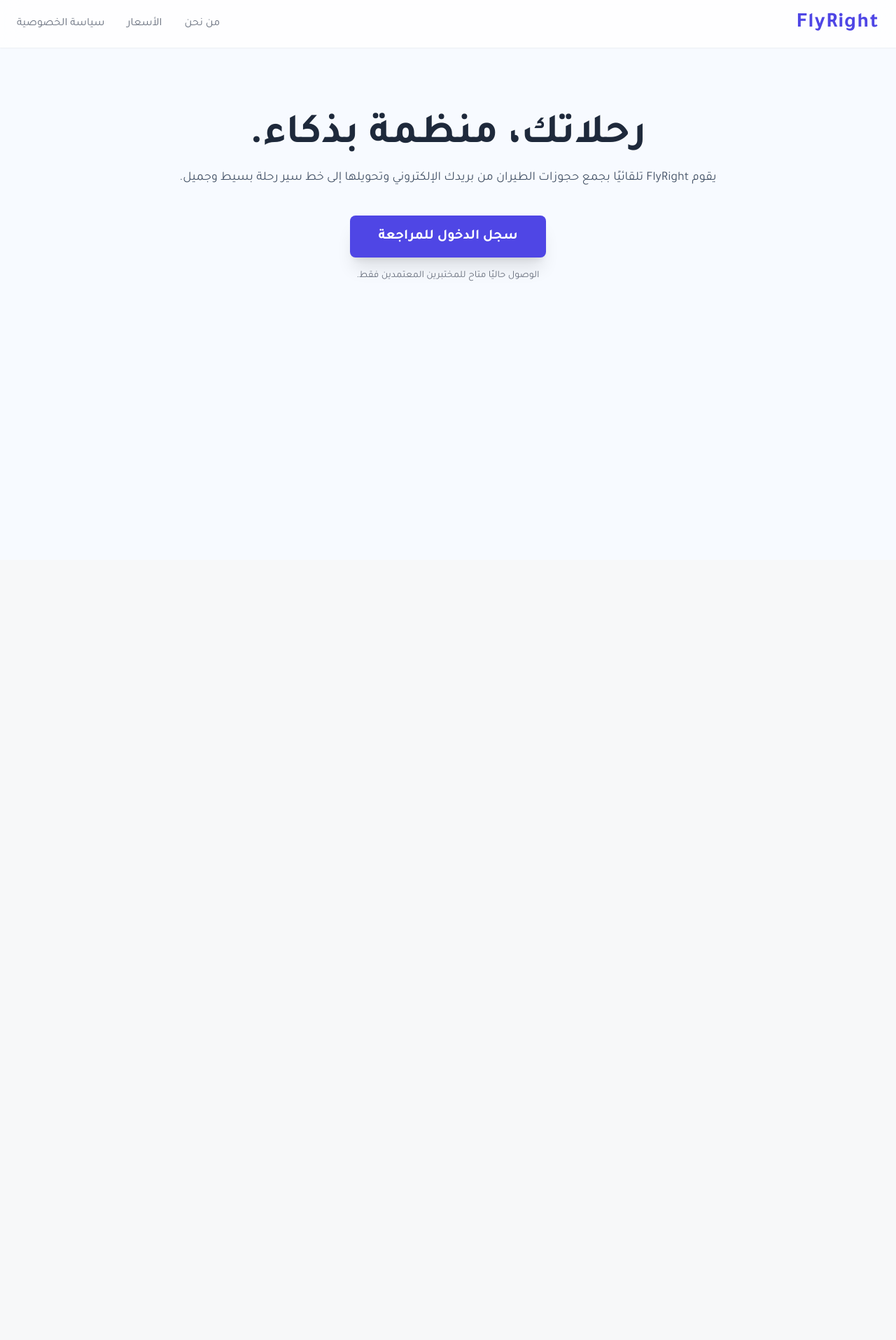
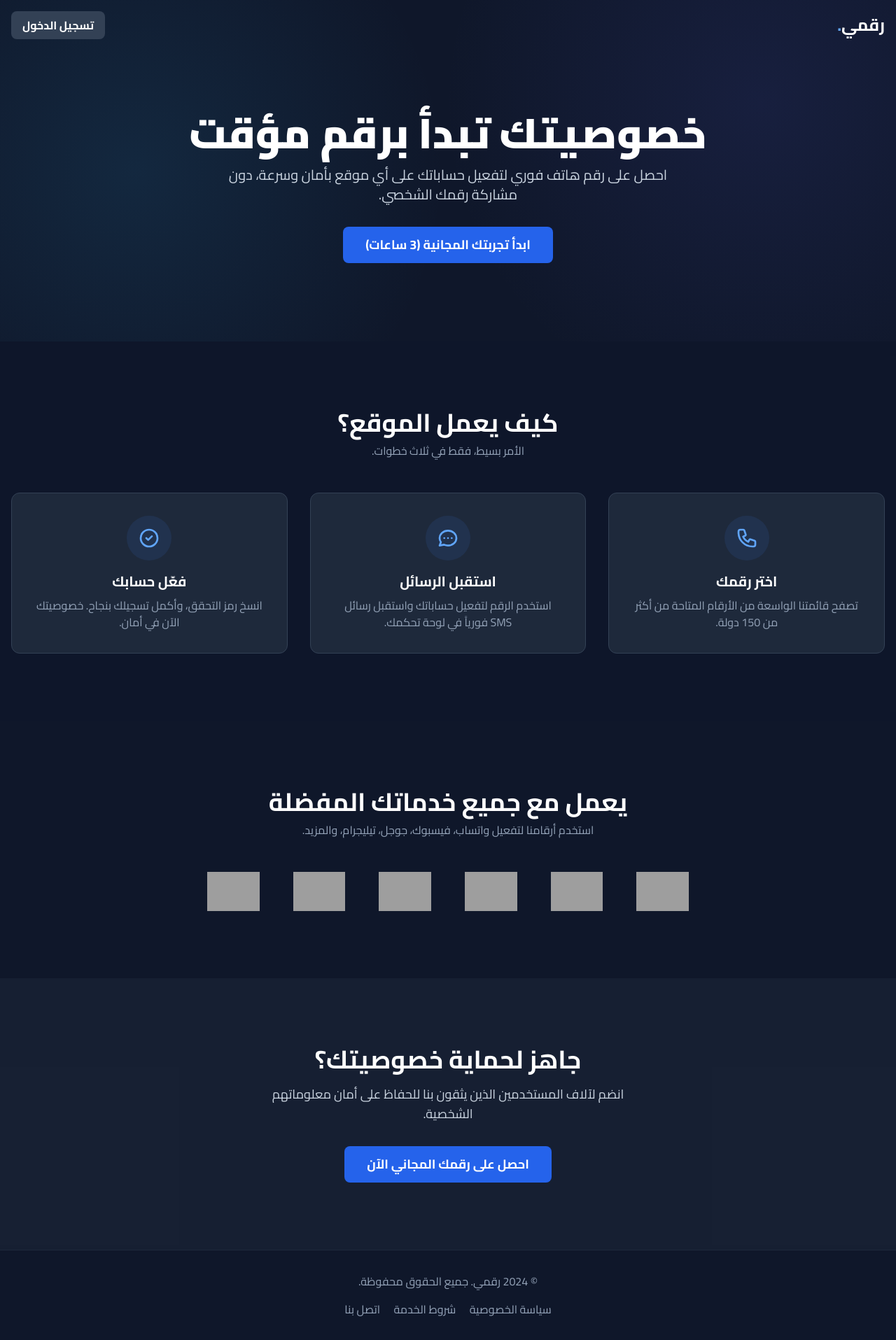
Before and after one commit to BMMha/bashar, a Flask app: page / in a window 1280 px wide. Shown: the whole page at 70% size. Before the commit the page ends 402 px from the top, so only its background shows below. Run offline with Flask 3, Linux system fonts and the light colour scheme; some libraries are stand-ins or nearby versions; grey boxes are pictures that could not be loaded.

Commit message:
Add files via upload

```diff
--- a/templates/index.html
+++ b/templates/index.html
@@ -3,191 +3,162 @@
 <head>
     <meta charset="UTF-8">
     <meta name="viewport" content="width=device-width, initial-scale=1.0">
-    <title>FlyRight - بيئة التطوير</title>
-
-
+    <title>أرقام مؤقتة - خصوصيتك أولاً</title>
     <script src="https://cdn.tailwindcss.com"></script>
-
-
     <link rel="preconnect" href="https://fonts.googleapis.com">
     <link rel="preconnect" href="https://fonts.gstatic.com" crossorigin>
-    <link href="https://fonts.googleapis.com/css2?family=Tajawal:wght@400;500;700&display=swap" rel="stylesheet">
-
+    <link href="https://fonts.googleapis.com/css2?family=Cairo:wght@400;600;700;900&display=swap" rel="stylesheet">
     <style>
-        /* Base styles and font */
         body {
-            font-family: 'Tajawal', sans-serif;
-            background-color: #f7faff; /* A very light, professional blue-gray */
-            color: #1e293b; /* A dark slate color for text */
+            font-family: 'Cairo', sans-serif;
         }
-
-        /* A simple fade-in animation for smoother page transitions */
-        .page {
-            display: none;
-            animation: fadeIn 0.4s ease-in-out;
+        .hero-bg {
+            background-color: #0f172a; /* bg-slate-900 */
+            background-image:
+                radial-gradient(circle at 15% 50%, rgba(56, 189, 248, 0.1), transparent 40%),
+                radial-gradient(circle at 85% 30%, rgba(99, 102, 241, 0.1), transparent 40%);
         }
-        .page.active {
-            display: block;
+        .fade-in-section {
+            opacity: 0;
+            transform: translateY(30px);
+            transition: opacity 0.8s ease-out, transform 0.8s ease-out;
         }
-        @keyframes fadeIn {
-            from { opacity: 0; transform: translateY(10px); }
-            to { opacity: 1; transform: translateY(0); }
+        .fade-in-section.is-visible {
+            opacity: 1;
+            transform: translateY(0);
         }
-
-      .logo-container-bug {
-            width: 140px;
-            flex-shrink: 0;
-
     </style>
 </head>
-<body class="antialiased">
+<body class="bg-slate-900 text-white antialiased">
 
-    <div id="app">
+    <!-- Header -->
+    <header class="absolute top-0 left-0 w-full z-10 p-4">
+        <div class="container mx-auto flex justify-between items-center">
+            <h1 class="text-2xl font-bold">رقمي<span class="text-blue-400">.</span></h1>
+            <a href="#" class="bg-slate-700 hover:bg-slate-600 text-white font-bold py-2 px-4 rounded-lg transition">تسجيل الدخول</a>
+        </div>
+    </header>
 
-        <!-- =================================================================== -->
-           <!-- =================================================================== -->
-        <div id="home" class="page active">
-            <header class="bg-white/80 backdrop-blur-lg shadow-sm sticky top-0 z-50">
-                <nav class="container mx-auto px-6 py-4 flex justify-between items-center">
-                    <div class="text-3xl font-bold text-indigo-600 tracking-wider">FlyRight</div>
-                    <div class="hidden md:flex items-center space-x-8 rtl:space-x-reverse">
+    <main>
+        <!-- Hero Section -->
+        <section class="hero-bg pt-32 pb-20 md:pt-40 md:pb-28 text-center relative overflow-hidden">
+            <div class="container mx-auto px-4 relative z-10">
+                <h2 class="text-4xl md:text-6xl font-black leading-tight">
+                    خصوصيتك تبدأ برقم مؤقت
+                </h2>
+                <p class="mt-4 text-lg md:text-xl text-slate-300 max-w-2xl mx-auto">
+                    احصل على رقم هاتف فوري لتفعيل حساباتك على أي موقع بأمان وسرعة، دون مشاركة رقمك الشخصي.
+                </p>
+                <div class="mt-8">
+                    <a href="#" class="bg-blue-600 hover:bg-blue-700 text-white font-bold py-3 px-8 rounded-lg text-lg transition-transform duration-200 hover:scale-105 inline-block">
+                        ابدأ تجربتك المجانية (3 ساعات)
+                    </a>
+                </div>
+            </div>
+        </section>
 
-                        <a href="#" class="text-gray-500 hover:text-indigo-600 transition-colors">من نحن</a>
-                        <a href="#" class="text-gray-500 hover:text-indigo-600 transition-colors">الأسعار</a>
-                        <a href="#" onclick="showPage('privacy')" class="text-gray-500 hover:text-indigo-600 transition-colors">سياسة الخصوصية</a>
+        <!-- How It Works Section -->
+        <section class="py-16 md:py-24 bg-slate-900/50">
+            <div class="container mx-auto px-4">
+                <div class="text-center mb-12 fade-in-section">
+                    <h3 class="text-3xl md:text-4xl font-bold">كيف يعمل الموقع؟</h3>
+                    <p class="text-slate-400 mt-2">الأمر بسيط، فقط في ثلاث خطوات.</p>
+                </div>
+                <div class="grid grid-cols-1 md:grid-cols-3 gap-8 text-center">
+                    <!-- Step 1 -->
+                    <div class="bg-slate-800 p-8 rounded-xl border border-slate-700 fade-in-section" style="transition-delay: 100ms;">
+                        <div class="bg-blue-500/10 text-blue-400 w-16 h-16 rounded-full flex items-center justify-center mx-auto mb-4">
+                            <svg xmlns="http://www.w3.org/2000/svg" class="h-8 w-8" fill="none" viewBox="0 0 24 24" stroke="currentColor"><path stroke-linecap="round" stroke-linejoin="round" stroke-width="2" d="M3 5a2 2 0 012-2h3.28a1 1 0 01.948.684l1.498 4.493a1 1 0 01-.502 1.21l-2.257 1.13a11.042 11.042 0 005.516 5.516l1.13-2.257a1 1 0 011.21-.502l4.493 1.498a1 1 0 01.684.949V19a2 2 0 01-2 2h-1C9.716 21 3 14.284 3 6V5z" /></svg>
+                        </div>
+                        <h4 class="text-xl font-bold mb-2">اختر رقمك</h4>
+                        <p class="text-slate-400">تصفح قائمتنا الواسعة من الأرقام المتاحة من أكثر من 150 دولة.</p>
                     </div>
-                </nav>
-            </header>
-
-            <main class="container mx-auto px-6 pt-24 pb-32 text-center">
-                <h1 class="text-4xl md:text-6xl font-bold text-slate-800 mb-4 leading-tight">رحلاتك، منظمة بذكاء.</h1>
-                <p class="text-lg text-slate-600 mb-10 max-w-3xl mx-auto">يقوم FlyRight تلقائيًا بجمع حجوزات الطيران من بريدك الإلكتروني وتحويلها إلى خط سير رحلة بسيط وجميل.</p>
-
-
-                <a href="/login" class="inline-block bg-indigo-600 text-white font-bold px-10 py-4 rounded-lg text-xl hover:bg-indigo-700 transition-all transform hover:scale-105 shadow-xl hover:shadow-2xl">
-                    سجل الدخول للمراجعة
-                </a>
-                <p class="text-sm text-gray-500 mt-4">الوصول حاليًا متاح للمختبرين المعتمدين فقط.</p>
-            </main>
-        </div>
-
-        <!-- =================================================================== -->
-
-        <!-- =================================================================== -->
-        <div id="dashboard" class="page">
-            <header class="bg-white shadow-sm">
-                 <nav class="container mx-auto px-6 py-4 flex justify-between items-center">
-                    <h1 class="text-2xl font-bold text-indigo-600">لوحة تحكم المطور</h1>
-                    <a href="#" onclick="logout()" class="text-gray-500 hover:text-indigo-600 transition-colors">تسجيل الخروج</a>
-                </nav>
-            </header>
-            <main class="container mx-auto px-6 py-10">
-                <h2 class="text-3xl font-bold mb-6 text-slate-800">مرحباً، هذه بيانات الاختبار.</h2>
-
-
-                <div class="bg-amber-100 border-l-4 border-amber-500 text-amber-800 p-4 mb-8 rounded-r-lg" role="alert">
-                    <p class="font-bold">ملاحظة للمراجع:</p>
-                    <p>هذه هي البطاقة التي بها مشكلة في التصميم. كما ترى، شعار شركة الطيران يخرج من الإطار. البطاقة التي تليها سليمة للمقارنة.</p>
-                </div>
-
-
-                <div class="bg-white p-5 rounded-xl shadow-lg mb-8 flex items-center space-x-6 rtl:space-x-reverse overflow-hidden">
-
-                    <div class="logo-container-bug">
-                        <img src="https://i.ibb.co/Kx3XxC2B/em-air-logo.png&font=sans" alt="شعار طيران وهمي" class="rounded-md object-contain">
+                    <!-- Step 2 -->
+                    <div class="bg-slate-800 p-8 rounded-xl border border-slate-700 fade-in-section" style="transition-delay: 200ms;">
+                        <div class="bg-blue-500/10 text-blue-400 w-16 h-16 rounded-full flex items-center justify-center mx-auto mb-4">
+                           <svg xmlns="http://www.w3.org/2000/svg" class="h-8 w-8" fill="none" viewBox="0 0 24 24" stroke="currentColor"><path stroke-linecap="round" stroke-linejoin="round" stroke-width="2" d="M8 12h.01M12 12h.01M16 12h.01M21 12c0 4.418-4.03 8-9 8a9.863 9.863 0 01-4.255-.949L3 20l1.395-3.72C3.512 15.042 3 13.574 3 12c0-4.418 4.03-8 9-8s9 3.582 9 8z" /></svg>
+                        </div>
+                        <h4 class="text-xl font-bold mb-2">استقبل الرسائل</h4>
+                        <p class="text-slate-400">استخدم الرقم لتفعيل حساباتك واستقبل رسائل SMS فورياً في لوحة تحكمك.</p>
                     </div>
-                    <div class="flex-1 min-w-0">
-                        <div class="flex justify-between items-start mb-2">
-                            <span class="font-bold text-xl text-slate-700 truncate">دبي (DXB) &larr; لندن (LHR)</span>
-                            <span class="bg-red-100 text-red-800 text-xs font-semibold px-3 py-1 rounded-full">يوجد خلل</span>
+                    <!-- Step 3 -->
+                    <div class="bg-slate-800 p-8 rounded-xl border border-slate-700 fade-in-section" style="transition-delay: 300ms;">
+                        <div class="bg-blue-500/10 text-blue-400 w-16 h-16 rounded-full flex items-center justify-center mx-auto mb-4">
+                            <svg xmlns="http://www.w3.org/2000/svg" class="h-8 w-8" fill="none" viewBox="0 0 24 24" stroke="currentColor"><path stroke-linecap="round" stroke-linejoin="round" stroke-width="2" d="M9 12l2 2 4-4m6 2a9 9 0 11-18 0 9 9 0 0118 0z" /></svg>
                         </div>
-                        <p class="text-slate-500">التاريخ: 15 أغسطس 2025 | رقم الرحلة: EK007</p>
+                        <h4 class="text-xl font-bold mb-2">فعّل حسابك</h4>
+                        <p class="text-slate-400">انسخ رمز التحقق، وأكمل تسجيلك بنجاح. خصوصيتك الآن في أمان.</p>
                     </div>
                 </div>
+            </div>
+        </section>
 
+        <!-- Supported Services Section -->
+        <section class="py-16 md:py-24">
+            <div class="container mx-auto px-4 fade-in-section">
+                <div class="text-center mb-12">
+                    <h3 class="text-3xl md:text-4xl font-bold">يعمل مع جميع خدماتك المفضلة</h3>
+                    <p class="text-slate-400 mt-2">استخدم أرقامنا لتفعيل واتساب، فيسبوك، جوجل، تيليجرام، والمزيد.</p>
+                </div>
+                <div class="flex flex-wrap justify-center items-center gap-8 md:gap-12">
+                    <img src="https://upload.wikimedia.org/wikipedia/commons/6/6b/WhatsApp.svg" alt="WhatsApp" class="h-12 md:h-14 transition-transform duration-300 hover:scale-110" title="واتساب">
+                    <img src="https://upload.wikimedia.org/wikipedia/commons/5/51/Facebook_f_logo_%282019%29.svg" alt="Facebook" class="h-12 md:h-14 transition-transform duration-300 hover:scale-110" title="فيسبوك">
+                    <img src="https://upload.wikimedia.org/wikipedia/commons/c/c1/Google_%22G%22_logo.svg" alt="Google" class="h-12 md:h-14 transition-transform duration-300 hover:scale-110" title="جوجل">
+                    <img src="https://upload.wikimedia.org/wikipedia/commons/8/82/Telegram_logo.svg" alt="Telegram" class="h-12 md:h-14 transition-transform duration-300 hover:scale-110" title="تيليجرام">
+                    <img src="https://upload.wikimedia.org/wikipedia/sco/9/9f/Twitter_bird_logo_2012.svg" alt="Twitter" class="h-12 md:h-14 transition-transform duration-300 hover:scale-110" title="تويتر">
+                    <img src="https://upload.wikimedia.org/wikipedia/commons/a/a5/Instagram_icon.png" alt="Instagram" class="h-12 md:h-14 transition-transform duration-300 hover:scale-110" title="انستجرام">
+                </div>
+            </div>
+        </section>
 
-                <div class="bg-white p-5 rounded-xl shadow-lg mb-8 flex items-center space-x-6 rtl:space-x-reverse">
+        <!-- Final CTA Section -->
+        <section class="py-16 md:py-24 bg-slate-800/50">
+            <div class="container mx-auto px-4 text-center fade-in-section">
+                <h3 class="text-3xl md:text-4xl font-bold">جاهز لحماية خصوصيتك؟</h3>
+                <p class="mt-4 text-lg text-slate-300 max-w-xl mx-auto">
+                    انضم لآلاف المستخدمين الذين يثقون بنا للحفاظ على أمان معلوماتهم الشخصية.
+                </p>
+                <div class="mt-8">
+                    <a href="#" class="bg-blue-600 hover:bg-blue-700 text-white font-bold py-3 px-8 rounded-lg text-lg transition-transform duration-200 hover:scale-105 inline-block">
+                        احصل على رقمك المجاني الآن
+                    </a>
+                </div>
+            </div>
+        </section>
+    </main>
 
-                    <div class="w-24 flex-shrink-0">
-                         <img src="https://i.ibb.co/v48n87Tb/qatar.png&font=sans" alt="شعار طيران وهمي" class="rounded-md object-contain">
-                    </div>
-                    <div class="flex-1">
-                        <div class="flex justify-between items-start mb-2">
-                            <span class="font-bold text-xl text-slate-700">الدوحة (DOH) &larr; نيويورك (JFK)</span>
-                            <span class="bg-green-100 text-green-800 text-xs font-semibold px-3 py-1 rounded-full">سليم</span>
-                        </div>
-                        <p class="text-slate-500">التاريخ: 22 سبتمبر 2025 | رقم الرحلة: QR701</p>
-                    </div>
-                </div>
-
-            </main>
+    <!-- Footer -->
+    <footer class="bg-slate-900 border-t border-slate-800 py-8">
+        <div class="container mx-auto px-4 text-center text-slate-400">
+            <p>&copy; 2024 رقمي. جميع الحقوق محفوظة.</p>
+            <div class="mt-4 space-x-4 space-x-reverse">
+                <a href="#" class="hover:text-white transition">سياسة الخصوصية</a>
+                <a href="#" class="hover:text-white transition">شروط الخدمة</a>
+                <a href="#" class="hover:text-white transition">اتصل بنا</a>
+            </div>
         </div>
-
-        <!-- =================================================================== -->
-        <!-- 3. The Privacy Policy Page (Adds a layer of legitimacy) -->
-        <!-- =================================================================== -->
-        <div id="privacy" class="page">
-             <header class="bg-white shadow-sm">
-                 <nav class="container mx-auto px-6 py-4 flex justify-between items-center">
-                    <div class="text-2xl font-bold text-indigo-600">سياسة الخصوصية</div>
-                    <a href="#" onclick="showPage('home')" class="bg-gray-200 text-gray-800 font-semibold px-4 py-2 rounded-lg hover:bg-gray-300 transition">
-                        &larr; العودة للرئيسية
-                    </a>
-                </nav>
-            </header>
-            <main class="container mx-auto px-6 py-12 max-w-4xl">
-                <h1 class="text-3xl font-bold mb-6 text-slate-800">سياسة الخصوصية لتطبيق FlyRight (بيئة التطوير)</h1>
-                <p class="mb-4 text-gray-500">آخر تحديث: 7 يوليو 2025</p>
-                <div class="space-y-6 text-lg leading-relaxed text-slate-700">
-                    <p>يلتزم تطبيق FlyRight بحماية خصوصيتك. توضح هذه السياسة كيف نجمع ونستخدم بياناتك. عند الموافقة، نسمح لنظامنا الآلي بالوصول إلى بريدك الإلكتروني باستخدام صلاحية `gmail.readonly` للبحث عن وتحديد رسائل تأكيد حجوزات الطيران فقط. يتم استخدام هذه البيانات لاستخلاص تفاصيل الرحلة وعرضها لك في لوحة التحكم.</p>
-                    <p>نحن نلتزم بسياسة الاستخدام المحدود من جوجل ولا نشارك بياناتك مع أي طرف ثالث. يمكنك إلغاء الوصول في أي وقت من إعدادات حسابك في جوجل.</p>
-                </div>
-            </main>
-        </div>
-
-    </div>
+    </footer>
 
     <script>
-        // Simple JavaScript to simulate a single-page application (SPA)
-        const pages = document.querySelectorAll('.page');
+        document.addEventListener('DOMContentLoaded', () => {
+            const sections = document.querySelectorAll('.fade-in-section');
 
-        function showPage(pageId) {
-            pages.forEach(page => {
-                page.classList.remove('active');
+            const observer = new IntersectionObserver((entries) => {
+                entries.forEach(entry => {
+                    if (entry.isIntersecting) {
+                        entry.target.classList.add('is-visible');
+                        // Optional: unobserve after the animation
+                        // observer.unobserve(entry.target);
+                    }
+                });
+            }, {
+                threshold: 0.1
             });
-            const newPage = document.getElementById(pageId);
-            if (newPage) {
-                newPage.classList.add('active');
-            }
-            window.scrollTo(0, 0);
-        }
 
-        function login() {
-
-
-            console.log("Simulating login... Redirecting to dashboard.");
-            showPage('dashboard');
-        }
-
-        function logout() {
-            // Simply returns to the home page
-            console.log("Logging out...");
-            showPage('home');
-        }
-document.addEventListener('DOMContentLoaded', () => {
-    // 1. تحقق مما إذا كان هناك "هاش" في الرابط
-    const hash = window.location.hash;
-
-    // 2. إذا كان الرابط يحتوي على #dashboard
-    if (hash === '#dashboard') {
-        // 3. قم بعرض قسم لوحة التحكم
-        showPage('dashboard');
-    } else {
-        // 4. وإلا، قم بعرض الصفحة الرئيسية بشكل طبيعي
-        showPage('home');
-    }
-});
-        // Initially show the home page when the site loads
+            sections.forEach(section => {
+                observer.observe(section);
+            });
+        });
     </script>
 </body>
 </html>
```
Also changed, not shown: templates/dashboard.html (added, +54 -0 lines), templates/join.html (added, +195 -0 lines), templates/progress.html (added, +54 -0 lines).
